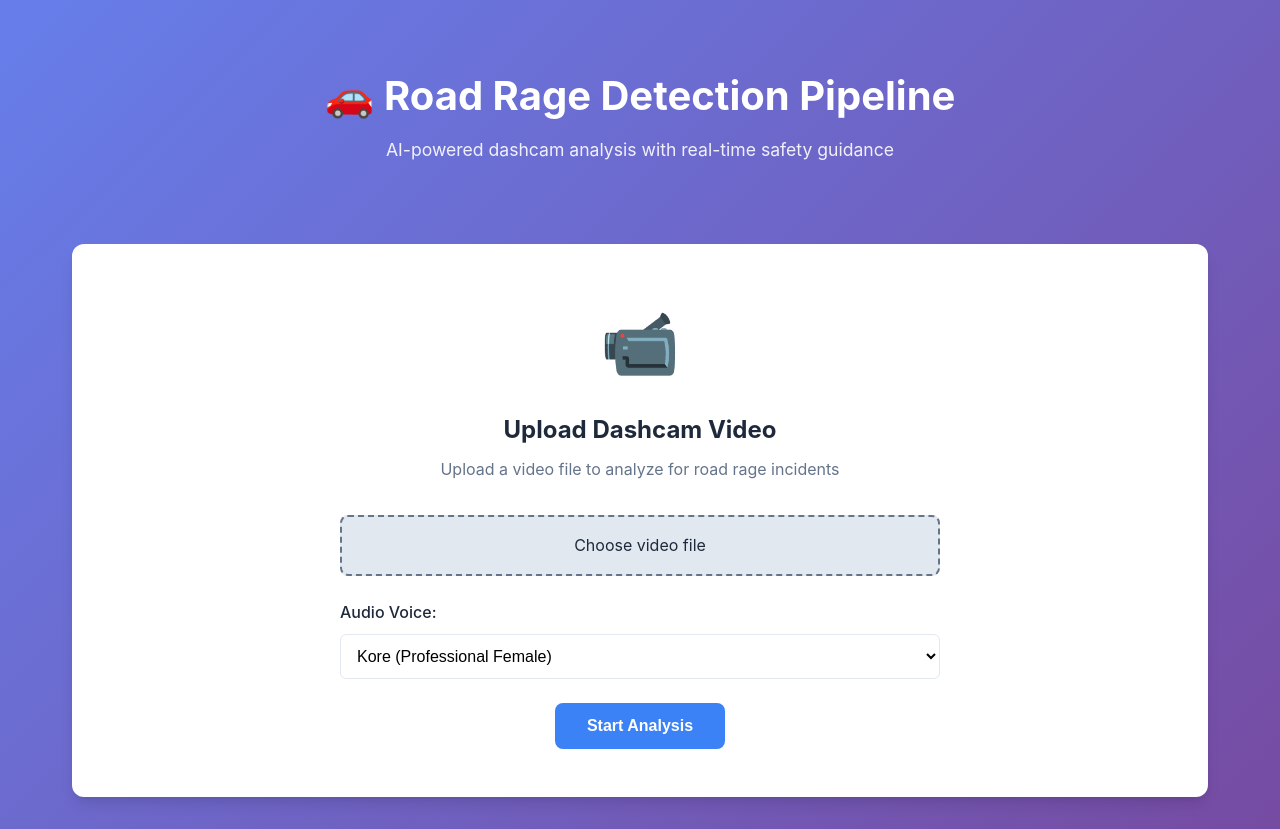
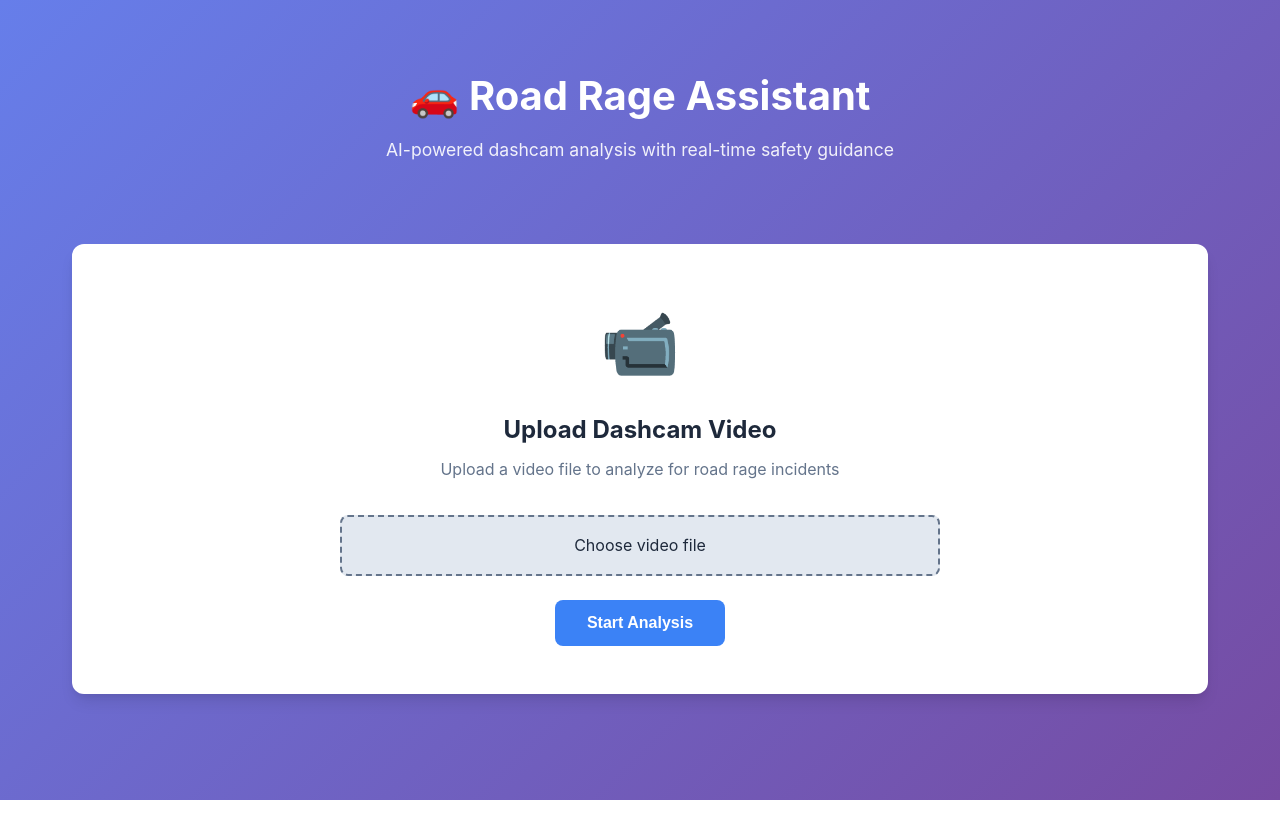
Before and after one commit to AmmaraRazzaq/road_rage_assistant, a Flask app: page / in a window 1280 px wide. After the commit the page ends 800 px from the top, so only its background shows below. Run offline with Flask 3, Linux system fonts and the light colour scheme.

Commit message:
fix frontend

```diff
--- a/static/css/style.css
+++ b/static/css/style.css
@@ -107,28 +107,6 @@ input[type="file"] {
     border-color: var(--success-color);
     background: #ecfdf5;
     color: var(--success-color);
-}
-
-.voice-selector {
-    margin-bottom: 1.5rem;
-    text-align: left;
-}
-
-.voice-selector label {
-    display: block;
-    margin-bottom: 0.5rem;
-    font-weight: 500;
-    color: var(--text-primary);
-}
-
-.voice-selector select {
-    width: 100%;
-    padding: 0.75rem;
-    border: 1px solid var(--border-color);
-    border-radius: 6px;
-    font-size: 1rem;
-    background: white;
-    cursor: pointer;
 }
 
 /* Buttons */
--- a/static/js/app.js
+++ b/static/js/app.js
@@ -38,7 +38,7 @@ uploadForm.addEventListener('submit', async (e) => {
 
     const formData = new FormData();
     formData.append('video', file);
-    formData.append('voice', document.getElementById('voiceSelect').value);
+    formData.append('voice', 'Puck'); // Default voice
 
     // Disable upload button
     uploadBtn.disabled = true;
--- a/templates/index.html
+++ b/templates/index.html
@@ -9,7 +9,7 @@
 <body>
     <div class="container">
         <header>
-            <h1>🚗 Road Rage Detection Pipeline</h1>
+            <h1>🚗 Road Rage Assistant</h1>
             <p class="subtitle">AI-powered dashcam analysis with real-time safety guidance</p>
         </header>
 
@@ -25,16 +25,6 @@
                     <label for="videoInput" class="file-label">
                         <span id="fileName">Choose video file</span>
                     </label>
-
-                    <div class="voice-selector">
-                        <label for="voiceSelect">Audio Voice:</label>
-                        <select id="voiceSelect" name="voice">
-                            <option value="Puck">Puck (Clear Male)</option>
-                            <option value="Aoede">Aoede (Clear Female)</option>
-                            <option value="Kore" selected>Kore (Professional Female)</option>
-                            <option value="Charon">Charon (Deep Male)</option>
-                        </select>
-                    </div>
 
                     <button type="submit" class="btn btn-primary" id="uploadBtn">
                         Start Analysis
```
